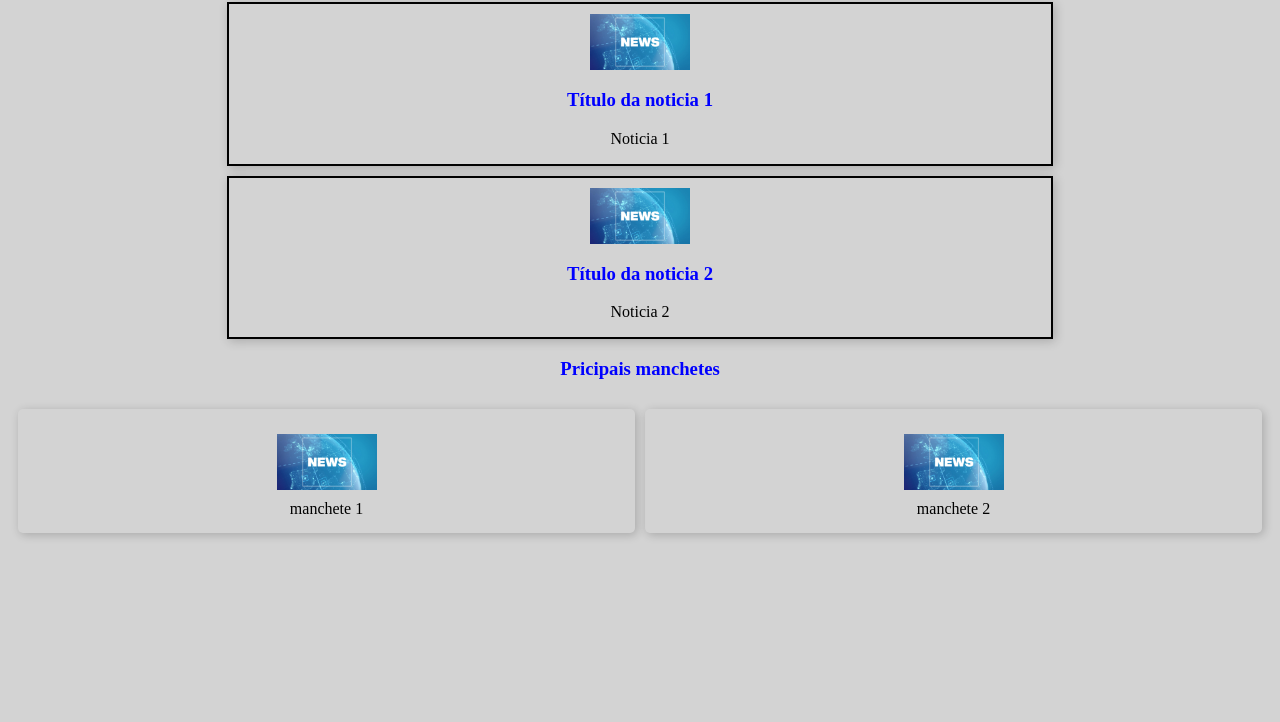
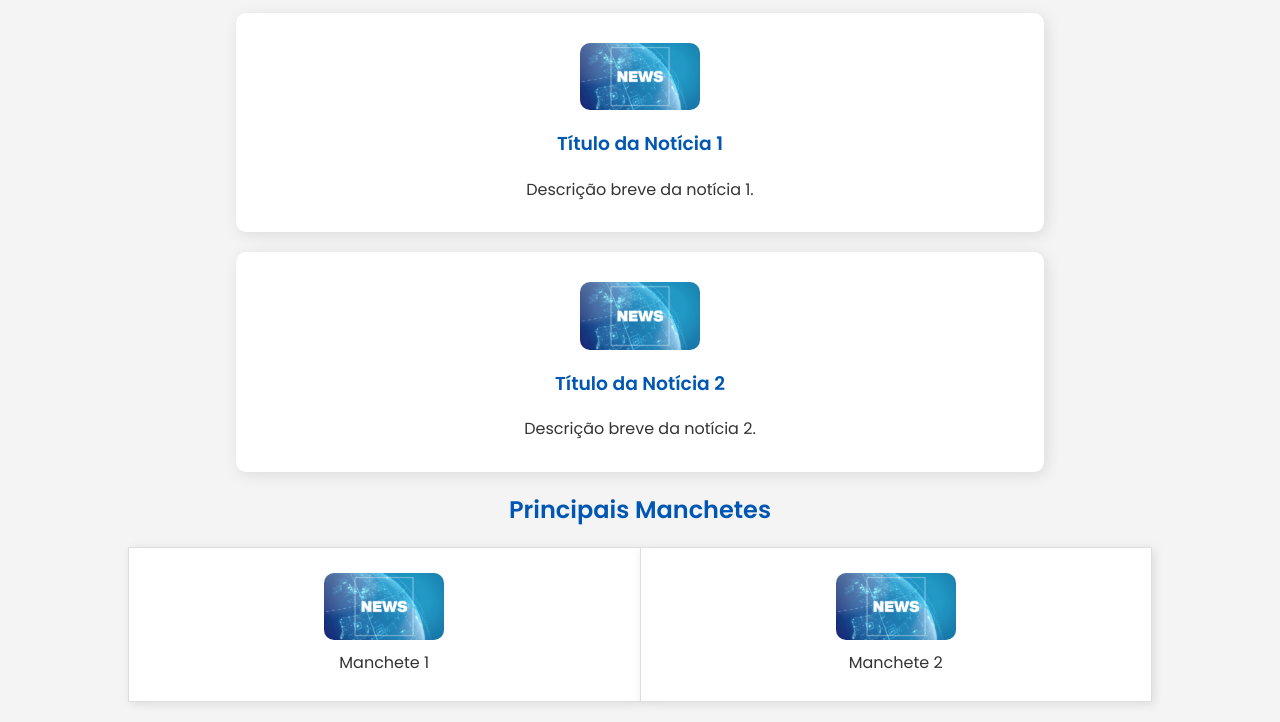
Before and after one commit to nwtecx/ATIVIDADE-WEB-1, a plain HTML site: page Atividade/questão 2/noticias.html in a window 1280 px wide. Shown: the part 78-800 px from the top of the page. Drawn offline with Linux system fonts and the light colour scheme.

Commit message:
Update.html

```diff
--- a/Atividade/questão 2/noticias.html
+++ b/Atividade/questão 2/noticias.html
@@ -1,81 +1,84 @@
 <!DOCTYPE html>
-<html lang="en">
+<html lang="pt">
 <head>
     <meta charset="UTF-8">
     <meta name="viewport" content="width=device-width, initial-scale=1.0">
-    <title>Noticias</title>
+    <title>Notícias</title>
+    <link href="https://fonts.googleapis.com/css2?family=Poppins:wght@300;400;600&display=swap" rel="stylesheet">
     <style>
-        h1{
-            color: blue;
+        body {
+            font-family: 'Poppins', sans-serif;
+            background: #f4f4f4;
+            margin: 0;
+            padding: 0;
             text-align: center;
-
+            color: #333;
         }
-        h2{
+        h1, h2, h3 {
+            color: #0056b3;
+        }
+        p {
+            max-width: 800px;
+            margin: 10px auto;
+            line-height: 1.6;
+        }
+        .noticia {
+            background: white;
+            padding: 20px;
+            margin: 20px auto;
+            width: 60%;
+            border-radius: 10px;
+            box-shadow: 3px 3px 15px rgba(0, 0, 0, 0.1);
+        }
+        img {
+            width: 120px;
+            display: block;
+            margin: 10px auto;
+            border-radius: 10px;
+        }
+        table {
+            width: 80%;
+            margin: 20px auto;
+            border-collapse: collapse;
+        }
+        th, td {
+            border: 1px solid #ddd;
+            padding: 15px;
             text-align: center;
-            color: blue;
+            background: white;
+            box-shadow: 2px 2px 10px rgba(0, 0, 0, 0.1);
         }
-        h3{
-            text-align: center;
-            color: blue;
+        th {
+            background: #e9ecef;
+            font-weight: bold;
         }
-        p{
-            text-align: center;
-            color: black;
-        }
-
-        body{
-            background-color:lightgray
-        }
-
-       img{
-
-        width: 100px; margin: 10px auto; display: block;
-
-       }
-
-        div{
-            border: 2px solid; margin: 10px auto; width: 40%;
-
-        }
-
-        div{
-            box-shadow: 2px 2px 10px rgba(0, 0, 0, 0.2); margin: 10px auto; width: 65%;
-
-        }
-        table{
-            width: 100%; margin: 10x auto; border-spacing: 10px;
-
-
-        }
-        table img{width: 20;}
-        td{padding: 15px; border-radius: 5px; box-shadow: 2px 2px 10px rgba(0, 0, 0, 0.2); text-align: center ; }
-
-
     </style>
 </head>
 <body>
-    <h1>Últimas noticias</h1>
-    <div class = "ntc">
-        <img src="img/noticias.jpg" alt="news">
-        <h3>Título da noticia 1</h3>
-        <p>Noticia 1</p>
+    <h1>Últimas Notícias</h1>
+
+    <div class="noticia">
+        <img src="img/noticias.jpg" alt="Notícia 1">
+        <h3>Título da Notícia 1</h3>
+        <p>Descrição breve da notícia 1.</p>
     </div>
-    <div class = "ntc2">
-        <img src="img/noticias.jpg"class = "img" alt="news">
-        <h3>Título da noticia 2</h3>
-        <p>Noticia 2</p>
+
+    <div class="noticia">
+        <img src="img/noticias.jpg" alt="Notícia 2">
+        <h3>Título da Notícia 2</h3>
+        <p>Descrição breve da notícia 2.</p>
     </div>
-    <h3>Pricipais manchetes</h3>
+
+    <h2>Principais Manchetes</h2>
     <table>
         <tr>
             <td>
-            <img src="img/noticias.jpg" alt="news">
-            manchete 1
+                <img src="img/noticias.jpg" alt="Manchete 1">
+                <p>Manchete 1</p>
             </td>
-
             <td>
-        <img src="img/noticias.jpg" alt="news">
-      manchete 2
+                <img src="img/noticias.jpg" alt="Manchete 2">
+                <p>Manchete 2</p>
             </td>
         </tr>
     </table>
```
Lines whose indentation alone changed are shown as unchanged.
